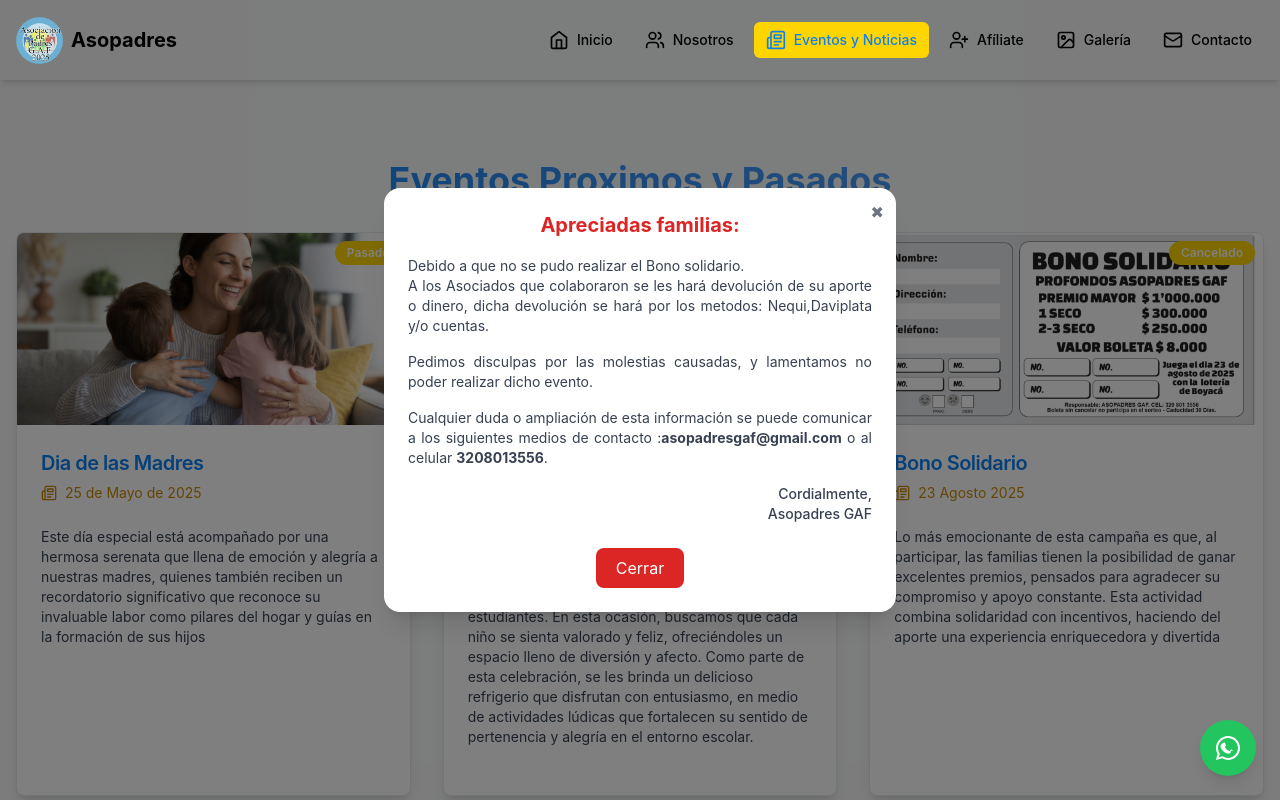
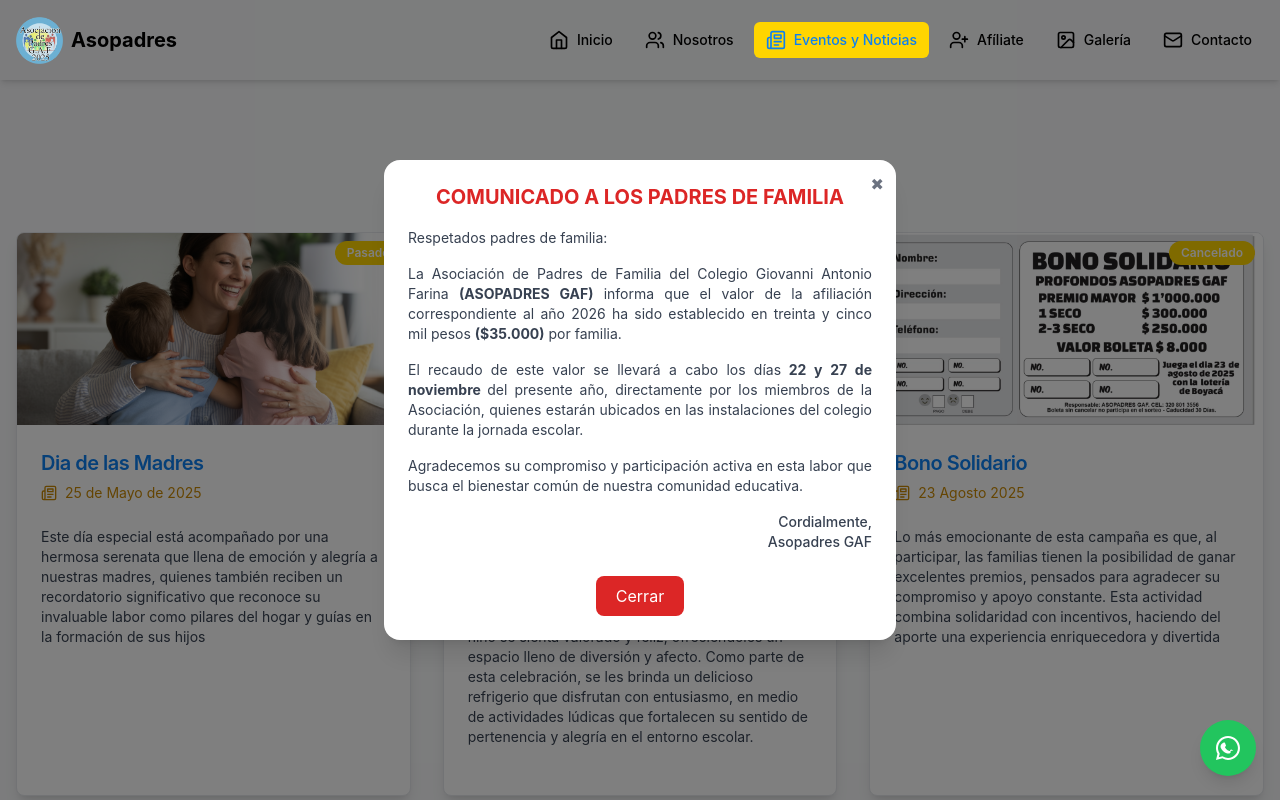
Before and after one commit to JohanVillazar/asogafront, a React (Vite) app: page /eventos in a window 1280 px wide. Shown: the top 800 px of the page. Built offline with nearby package versions, Linux system fonts and the light colour scheme.

Commit message:
updatepoppup

```diff
--- a/src/pages/EventsPage.jsx
+++ b/src/pages/EventsPage.jsx
@@ -41,6 +41,26 @@ const events = [
     imageKey: '/maestro.jpg'
   },
 
+  {
+  id: 3,
+  title: 'COMUNICADO',
+  date: '',
+  description: `
+    Debido a que no se pudo realizar el Bono solidario, a los
+    Asociados que colaboraron se les hará devolución de su aporte o
+    dinero. Dicha devolución se hará por los métodos: Nequi, Daviplata
+    y/o cuentas bancarias.
+
+    Cualquier duda o ampliación de esta información se puede comunicar a
+    los siguientes medios de contacto:
+    asopadresgaf@gmail.com o al celular 3208013556.
+  `,
+  category: 'AVISO!',
+  imageKey: 'https://cdn.pixabay.com/photo/2024/12/23/17/21/ai-generated-9287024_1280.png'
+}
+
+
+
 ];
 
 const EventsPage = () => {
--- a/src/pages/UrgentNewsPopup.jsx
+++ b/src/pages/UrgentNewsPopup.jsx
@@ -22,24 +22,35 @@ export default function UrgentNewsPopup() {
 
         {/* Título */}
         <h2 className="text-xl font-bold text-red-600 mb-4 leading-snug">
-          Apreciadas familias:
+          COMUNICADO A LOS PADRES DE FAMILIA
         </h2>
 
         {/* Contenido */}
         <div className="text-gray-700 text-sm space-y-4 text-justify">
-          <p>Debido a que no se pudo realizar el Bono solidario.</p>A los
-          Asociados que colaboraron se les hará devolución de su aporte o
-          dinero, dicha devolución se hará por los metodos: Nequi,Daviplata y/o
-          cuentas.
-          <p></p>
-          Pedimos disculpas por las molestias causadas, y lamentamos no poder
-          realizar dicho evento.
-          <p>
-            Cualquier duda o ampliación de esta información se puede comunicar a
-            los siguientes medios de contacto :
-            <strong>asopadresgaf@gmail.com</strong> o al celular{" "}
-            <strong>3208013556</strong>.
-          </p>
+
+          <p>Respetados padres de familia:</p>
+
+<p>
+  La Asociación de Padres de Familia del Colegio Giovanni Antonio
+  Farina <strong>(ASOPADRES GAF)</strong> informa que el valor de la afiliación
+  correspondiente al año 2026 ha sido establecido en treinta y cinco
+  mil pesos <strong>($35.000)</strong> por familia.
+</p>
+
+<p>
+  El recaudo de este valor se llevará a cabo los días
+  <strong> 22 y 27 de noviembre </strong>
+  del presente año, directamente por los miembros de la Asociación, quienes
+  estarán ubicados en las instalaciones del colegio durante la jornada escolar.
+</p>
+
+<p>
+  Agradecemos su compromiso y participación activa en esta labor que busca
+  el bienestar común de nuestra comunidad educativa.
+</p>
+
+
+
           <p className="text-right font-medium">
             Cordialmente,
             <br />
```
